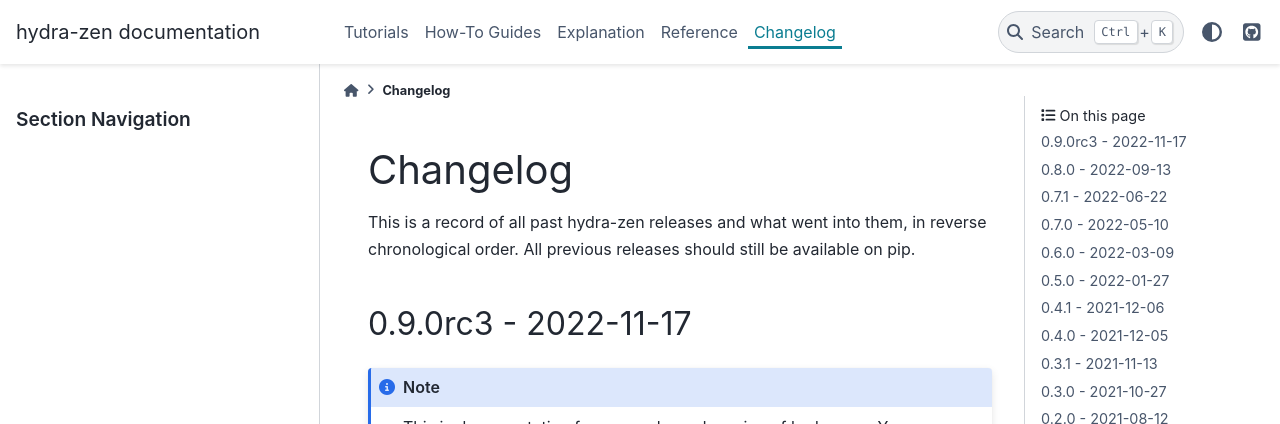
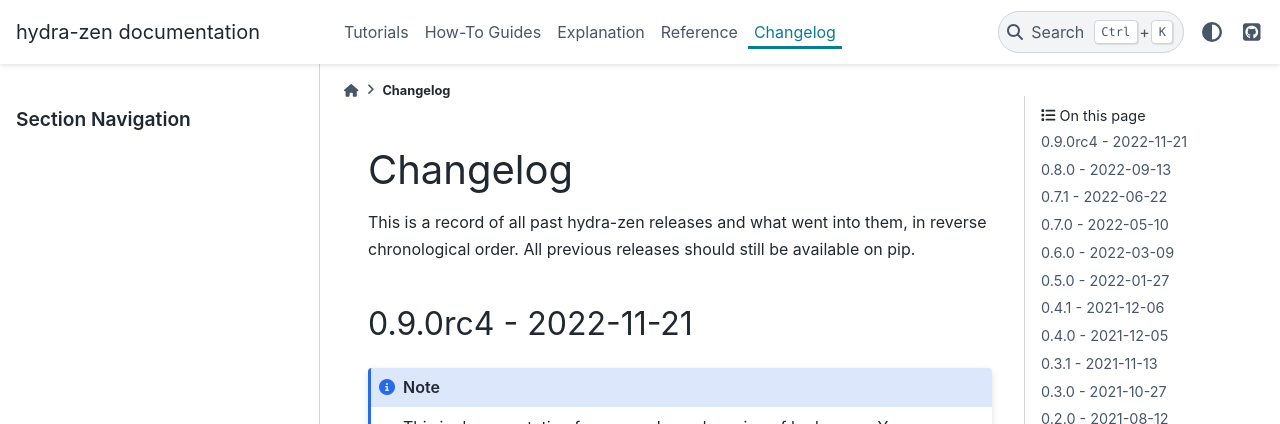
Before and after one commit to mit-ll-responsible-ai/hydra-zen, a Sphinx documentation site: the page built from docs/source/changes.rst, in a window 1280 px wide and 900 px high. Shown: the top 424 px of the window. Built offline with Sphinx 7.4.7 and the PyData theme 0.15.4, drawn with Linux system fonts in a browser that asks for light colours; the version number could not be read and is left out.

Commit message:
bump rc number

```diff
--- a/docs/source/changes.rst
+++ b/docs/source/changes.rst
@@ -11,7 +11,7 @@
 .. _v0.9.0:
 
 ---------------------
-0.9.0rc3 - 2022-11-17
+0.9.0rc4 - 2022-11-21
 ---------------------
 
 .. note:: This is documentation for an unreleased version of hydra-zen. You can try out this pre-release version using `pip install --pre hydra-zen`
```
